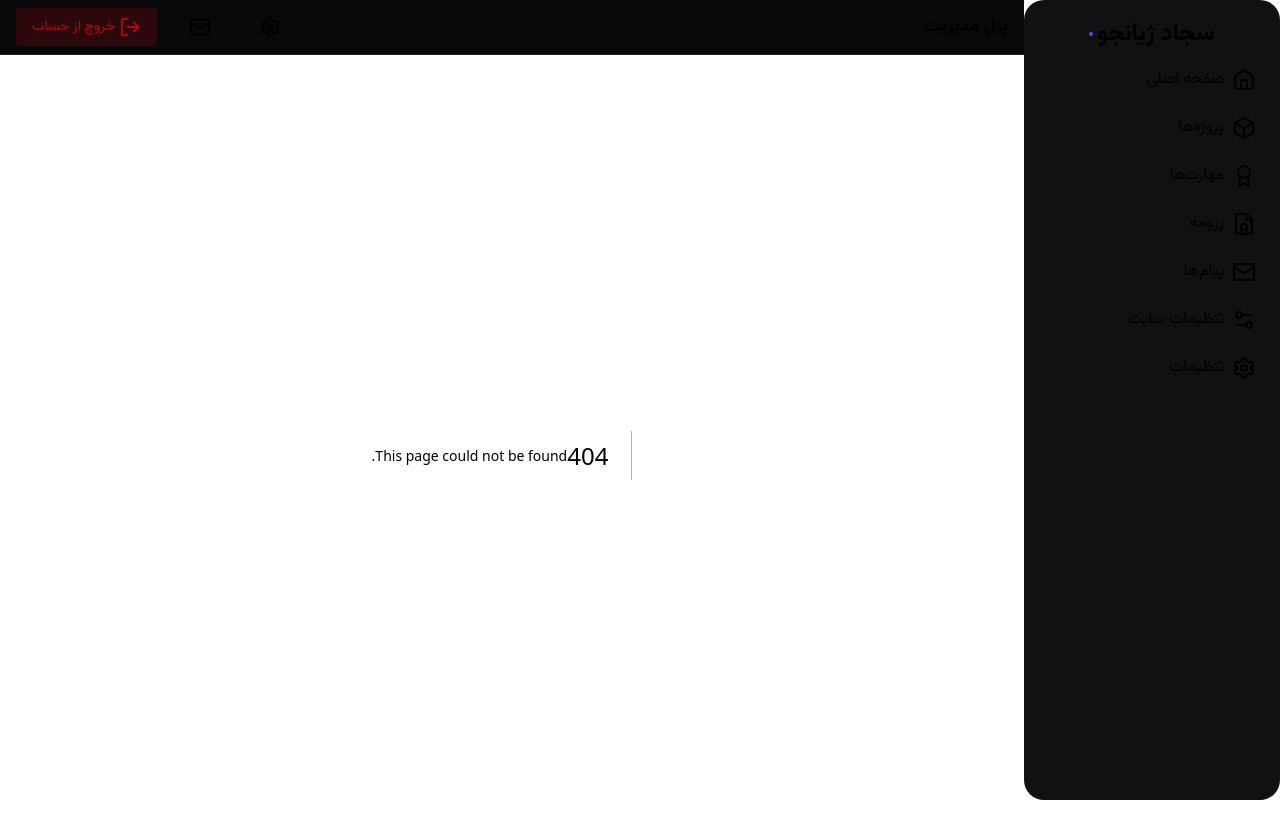
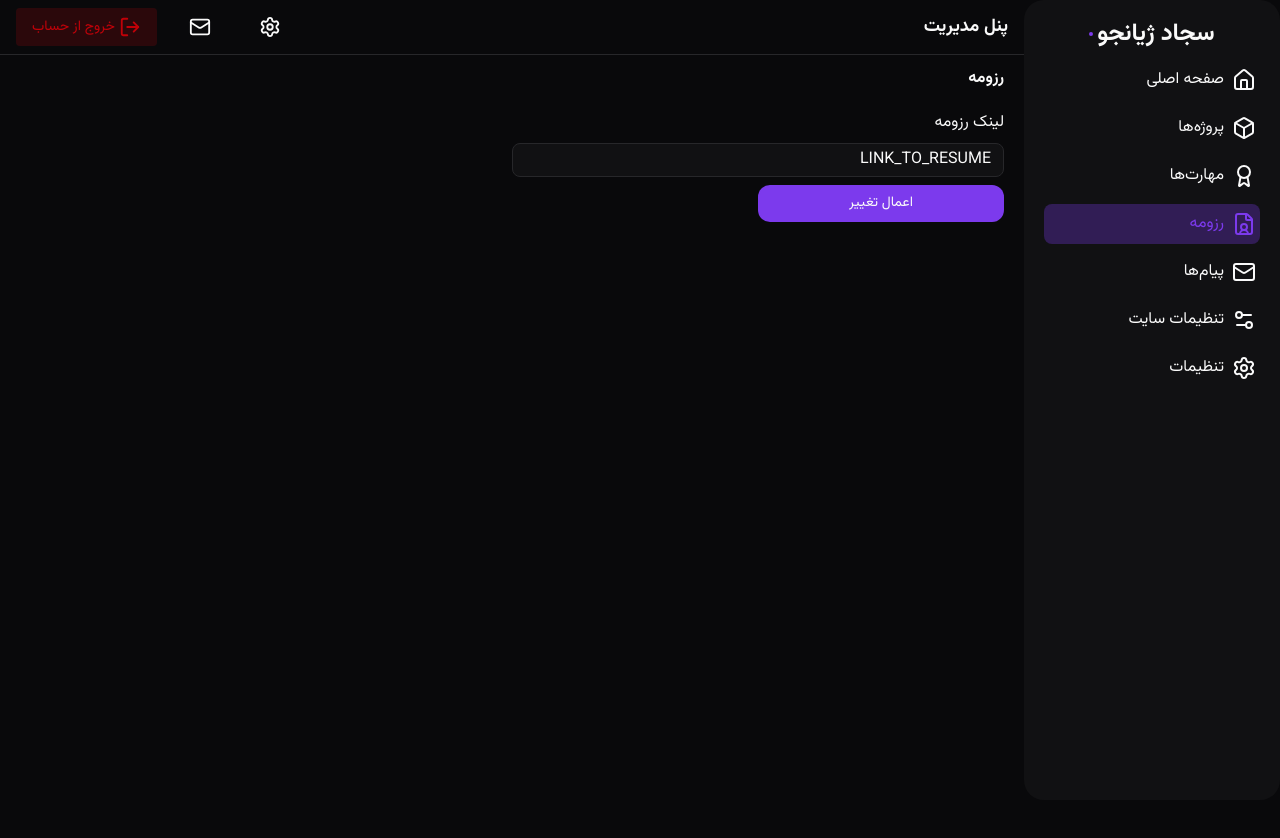
Before and after one commit to sajadzhzh/sajad-zhianjoo-admin, a Next.js app: page /resume in a window 1280 px wide. Before the commit this address had no page. Shown: the top 838 px of the page. After the commit the page ends 800 px from the top, so only its background shows below. Built offline with nearby package versions, Linux system fonts and the light colour scheme.

Commit message:
Resume Done and Messages initialized

```diff
--- a/Components/Menu/Items.tsx
+++ b/Components/Menu/Items.tsx
@@ -28,7 +28,7 @@ export default function MenuItems() {
         <Award />
         مهارت‌ها
       </Link>
-      <Link href={""} className="menu-item">
+      <Link href={"/resume"} className={path.includes("/resume") ? "menu-item active" : "menu-item"}>
         <FileUser />
         رزومه
       </Link>
--- /dev/null
+++ b/Components/Resume/form.tsx
@@ -0,0 +1,16 @@
+import Button from "../Button/Button";
+import TextInput from "../Input/Text";
+
+export default function ResumeForm({ edit, link }: { edit?: boolean; link?: string; }) {
+  return (
+    <form className="w-full grid grid-cols-1 gap-2">
+      <div className="flex flex-col gap-2 md:max-w-1/2">
+        <label htmlFor="resumeLink">لینک رزومه</label>
+        <TextInput name="resumeLink" id="resumeLink" defaultValue={edit ? link : ""}/>
+      </div>
+      <Button theme="primary" className="md:max-w-1/4">
+        {edit ? "اعمال تغییر" : "ثبت"}
+      </Button>
+    </form>
+  );
+}
--- /dev/null
+++ b/app/messages/page.tsx
@@ -0,0 +1,3 @@
+export default function MessagesPage(){
+
+}
--- /dev/null
+++ b/app/resume/page.tsx
@@ -0,0 +1,13 @@
+import ResumeForm from "@/Components/Resume/form";
+
+export default function ResumePage() {
+  return (
+    <div className="w-full h-[90svh] overflow-scroll Container space-y-5">
+      <h2 className="font-bold text-[16px]">رزومه</h2>
+
+      <div className="w-full">
+        <ResumeForm edit link="LINK_TO_RESUME"/>
+      </div>
+    </div>
+  );
+}
```
